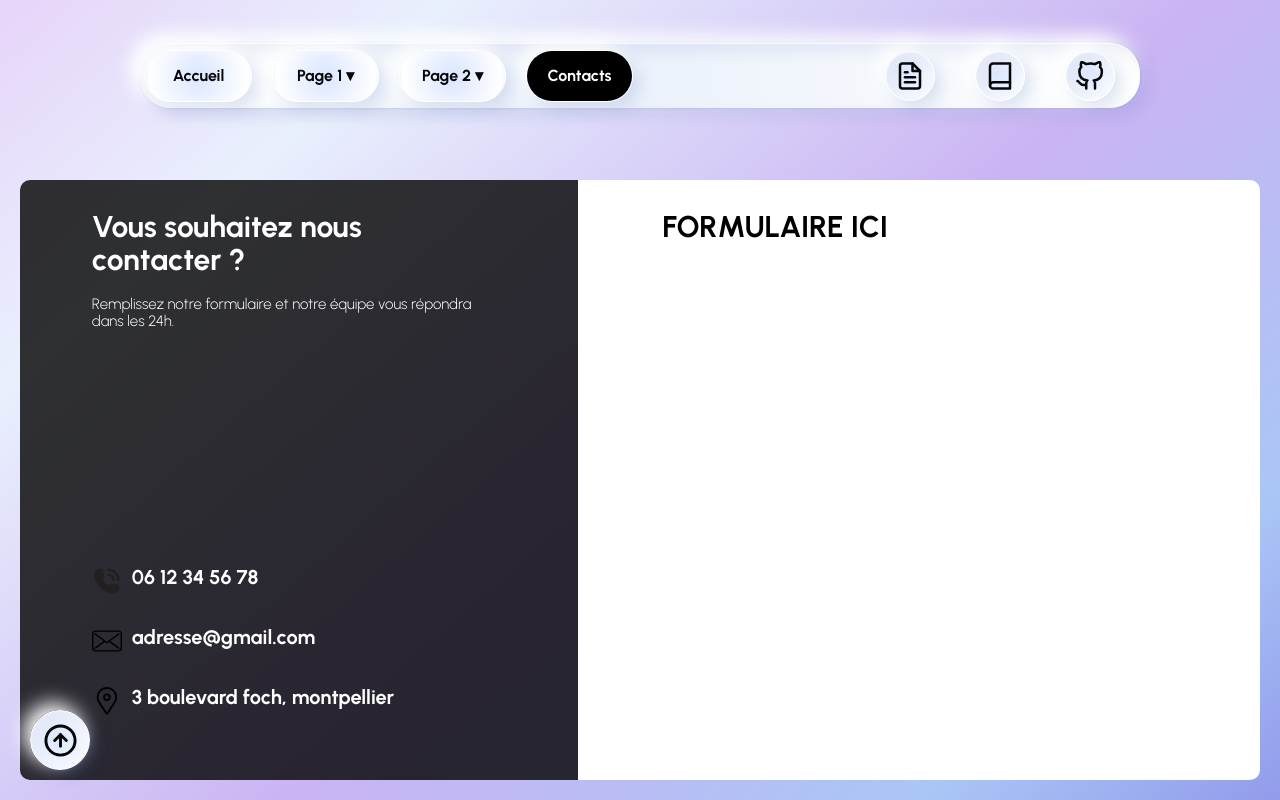
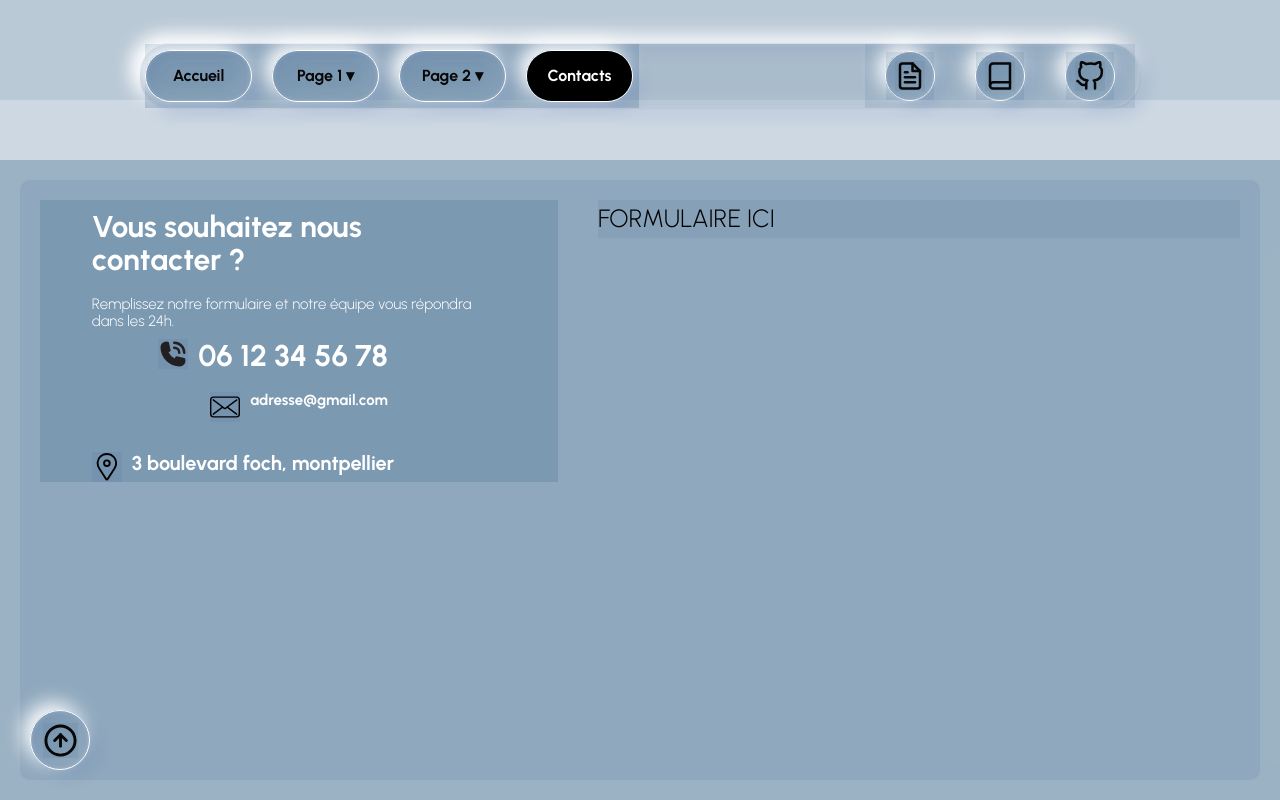
Before and after one commit to Daniil-Hirchyts/SAE-1.6, a plain HTML site: page contacts.html in a window 1280 px wide. Shown: the top 800 px of the page. Drawn offline with Linux system fonts and the light colour scheme.

Commit message:
commit 2 contacts.html

```diff
--- a/assets/css/contacts.css
+++ b/assets/css/contacts.css
@@ -1,4 +1,8 @@
 @import url('https://fonts.googleapis.com/css2?family=Bebas+Neue&family=Urbanist:ital,wght@0,100;0,200;0,300;0,400;0,500;0,600;0,700;0,800;0,900;1,100;1,200;1,300;1,400;1,500;1,600;1,700;1,800;1,900&display=swap');
+
+* {
+    background: rgba(76, 118, 148, 0.15) !important;
+}
 
 .container {
     justify-content: center;
@@ -7,21 +11,22 @@
 
 .blurBox {
     background-color: rgba(0, 0, 0, 0.8);
-    border-radius: 10px 0px 0px 10px;
+    border-radius: 10px 0 0 10px;
     padding: 20px;
     width: 45%;
     height: 600px;
+    align-content: stretch;
 }
 
 .form {
     height: 600px;
     width: 55%;
     padding: 20px;
-    border-radius: 0px 10px 10px 0px;
+    border-radius: 0 10px 10px 0;
     background-color: rgba(255, 255, 255);
 }
 
-div > p:nth-child(1) {
+div > div > p:nth-child(1) {
     line-height: 1.1;
     text-align: left;
     font-family: 'Urbanist', sans-serif;
@@ -29,18 +34,18 @@ div > p:nth-child(1) {
     font-weight: bold;
     color: #fff;
     margin: 0;
-    padding: 10px 20% 0% 10%;
+    padding: 10px 20% 0 10%;
     justify-content: center;
 }
 
-div > p:nth-child(2) {
+div > div > p:nth-child(2) {
     text-align: left;
     line-height: 1.1;
     font-family: 'Urbanist', sans-serif;
     font-size: 15px;
     color: #fff;
     margin: 0;
-    padding: 20px 10% 0px 10%;
+    padding: 20px 10% 0 10%;
     justify-content: center;
 }
 
@@ -60,13 +65,13 @@ div.adresseIndicator > p {
     gap: 10px;
     display: flex;
     text-align: center;
-    padding : 30px 0px 0px 10%;
+    padding : 30px 0 0 10%;
     flex-direction: row;
     justify-content: left;
 }
 
 article > div > div.adresseIndicator {
-    padding-top: 40%;
+
 }
 
 div.form > p {
--- a/contacts.html
+++ b/contacts.html
@@ -57,9 +57,11 @@
     <section>
         <article class="container">
             <div class="blurBox">
-                <p>Vous souhaitez nous contacter ?</p>
-                <p>Remplissez notre formulaire et notre équipe vous répondra dans les 24h. </p>
-                <div class="adresseIndicator">
+                <div>
+                    <p>Vous souhaitez nous contacter ?</p>
+                    <p>Remplissez notre formulaire et notre équipe vous répondra dans les 24h. </p>
+                </div>
+                    <div class="adresseIndicator">
                     <p><img class="logo" src="assets/images/telephone.svg">06 12 34 56 78</p>
                     <p><img class="logo" src="assets/images/lettre.svg">adresse@gmail.com</p>
                     <p><img class="logo" src="assets/images/ping.svg">3 boulevard foch, montpellier</p>
```
